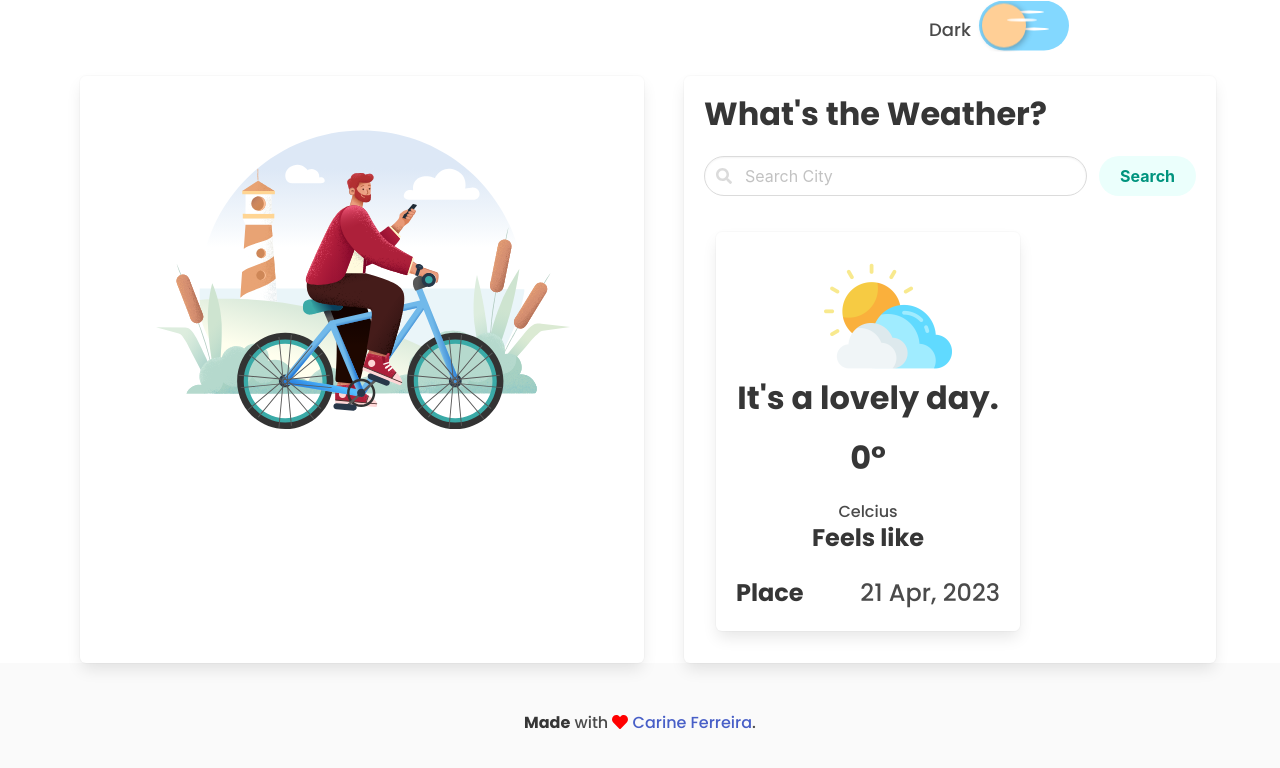
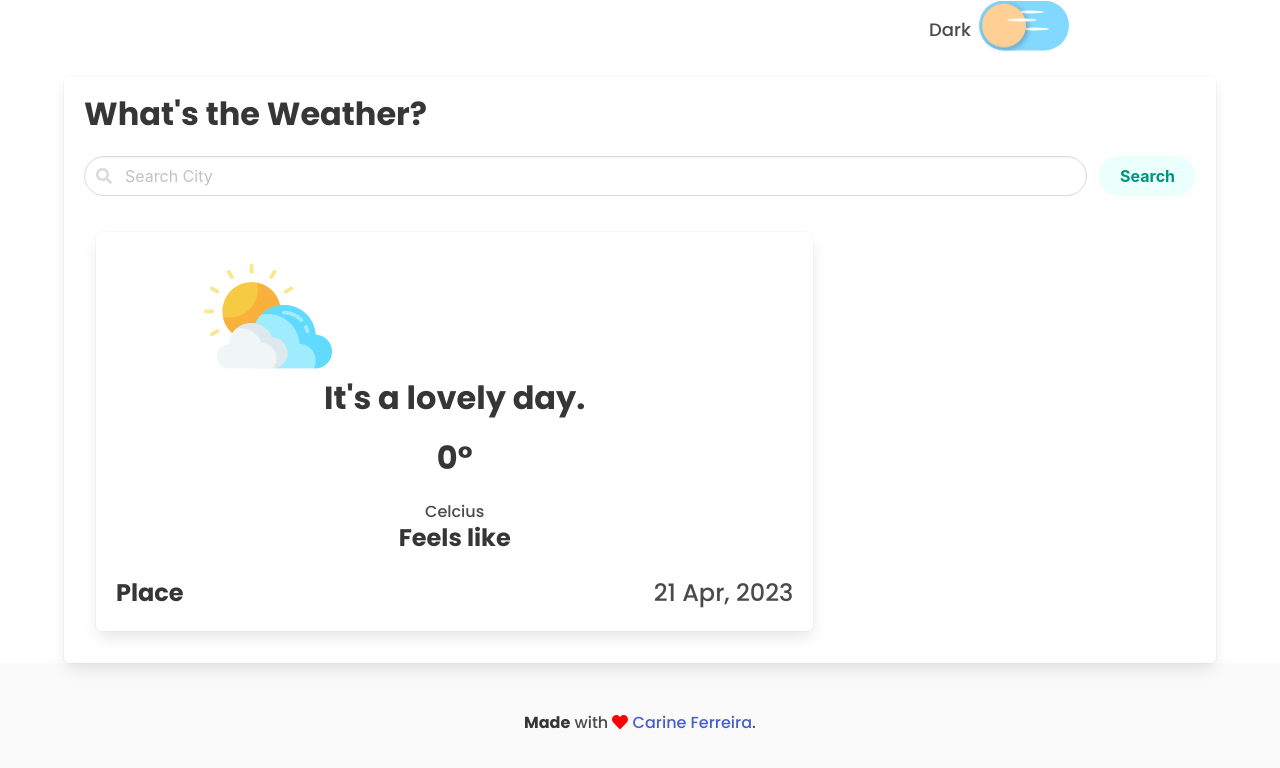
Before and after one commit to carineferreiras/weatherapp, a plain HTML site: page index.html in a window 1280 px wide. Drawn offline with nearby package versions, Linux system fonts and the light colour scheme; files that its build step writes are made by us from their sources.

Commit message:
Update index.html

```diff
--- a/index.html
+++ b/index.html
@@ -38,13 +38,6 @@
     <!-- NAVBAR ENDS -->
     <div class="container"><br>
         <div class="tile is-ancestor">
-            <div class="tile is-6 is-vertical is-parent mx-4">
-                <div class="tile is-child box inverted">
-                    <figure class="image is-4by3">
-                        <img src="images/sapiens.svg">
-                    </figure>
-                </div>
-            </div>
             <div class="tile is-parent">
                 <div class="tile is-child box">
                     <p class="title">What's the Weather?</p>
```
